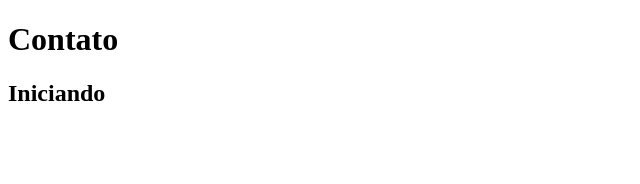
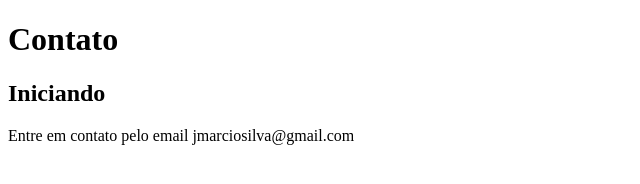
Before and after one commit to jmarciosilva/curso-git-hub-alura, a plain HTML site: page contato.html in a window 1280 px wide. Shown: the whole page, without its empty margins (0-640 px from the left). Drawn offline with Linux system fonts and the light colour scheme.

Commit message:
adicionando email na página contato

```diff
--- a/contato.html
+++ b/contato.html
@@ -9,5 +9,6 @@
 <body>
     <h1>Contato</h1>
     <h2>Iniciando</h2>
+    <p>Entre em contato pelo email jmarciosilva@gmail.com</p>
 </body>
 </html>
```
